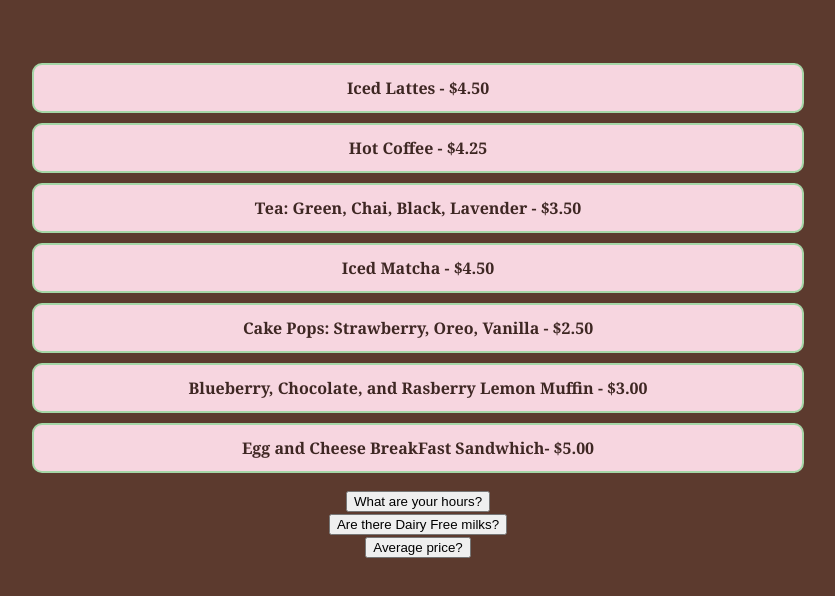
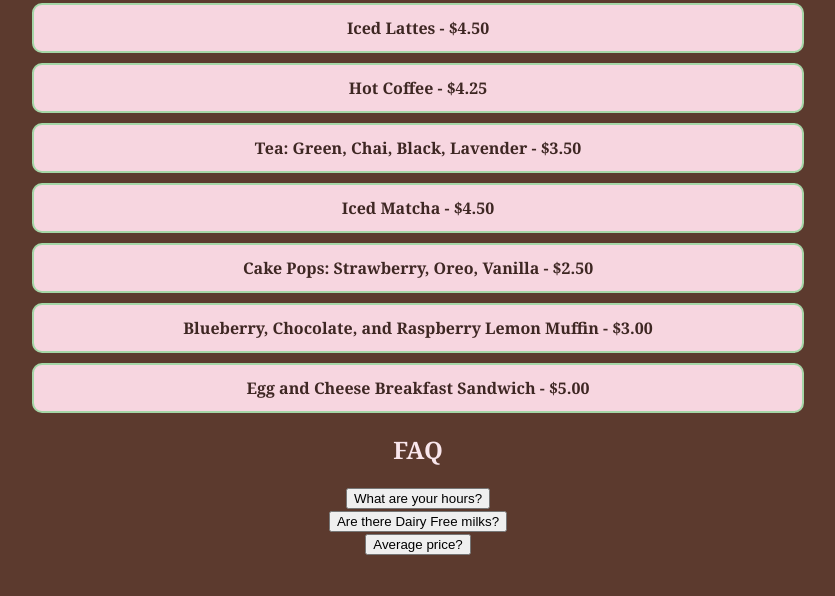
Before and after one commit to ceciliam1-design/cafemenu1, a plain HTML site: page index.html in a window 1280 px wide. Shown: the part 106-702 px from the top of the page, without its empty margins (222-1057 px from the left). Drawn offline with Linux system fonts and the light colour scheme.

Commit message:
Update index.html with menu and FAQ details
Added menu items and FAQ section to the cafe menu.

```diff
--- a/index.html
+++ b/index.html
@@ -1,20 +1,14 @@
 <!DOCTYPE html>
-<html>
+<html lang="en">
 <head>
+  <meta charset="UTF-8">
+  <meta name="viewport" content="width=device-width, initial-scale=1.0">
   <title>Cafe Menu!</title>
   <link rel="stylesheet" href="style.css">
 </head>
-
 <body>
 
   <h1>Cafe Menu!</h1>
-
-  <ul id="menu-list"></ul>
-
-  <br><br>
-
-
-  <script src="script.js"></script>
 
   <ul id="menu-list">
     <li>Iced Lattes - $4.50</li>
@@ -22,19 +16,29 @@
     <li>Tea: Green, Chai, Black, Lavender - $3.50</li>
     <li>Iced Matcha - $4.50</li>
     <li>Cake Pops: Strawberry, Oreo, Vanilla - $2.50</li>
-  <li>Blueberry, Chocolate, and Rasberry Lemon Muffin - $3.00</li>
-  <li>Egg and Cheese BreakFast Sandwhich- $5.00</li>
+    <li>Blueberry, Chocolate, and Raspberry Lemon Muffin - $3.00</li>
+    <li>Egg and Cheese Breakfast Sandwich - $5.00</li>
   </ul>
+
+  <section class="faq-section">
+    <h2>FAQ</h2>
+
+    <div class="faq-item">
+      <button class="faq-question" type="button">What are your hours?</button>
+      <div class="faq-answer">6am-3pm!</div>
     </div>
+
     <div class="faq-item">
-  <button class="faq-question">What are your hours?</button>
-  <div class="faq-answer">6am-3pm!</div>
+      <button class="faq-question" type="button">Are there Dairy Free milks?</button>
+      <div class="faq-answer">Yes, we have oat, almond, and coconut!</div>
+    </div>
+
     <div class="faq-item">
-  <button class="faq-question">Are there Dairy Free milks?</button>
-  <div class="faq-answer">Yes, we have oat, almond, and coconut!</div>
-    <div class="faq-item">
-  <button class="faq-question">Average price?</button>
-  <div class="faq-answer">5-15$!</div>
+      <button class="faq-question" type="button">Average price?</button>
+      <div class="faq-answer">$5-$15!</div>
     </div>
+  </section>
+
+  <script src="script.js"></script>
 </body>
 </html>
```
Lines whose indentation alone changed are shown as unchanged.
